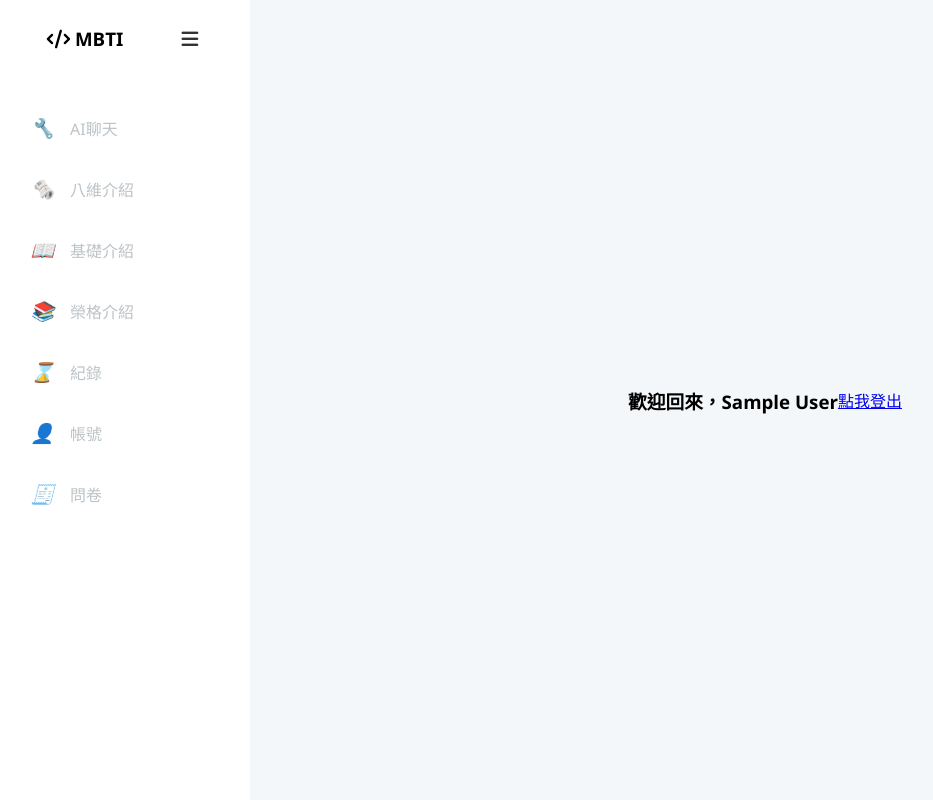
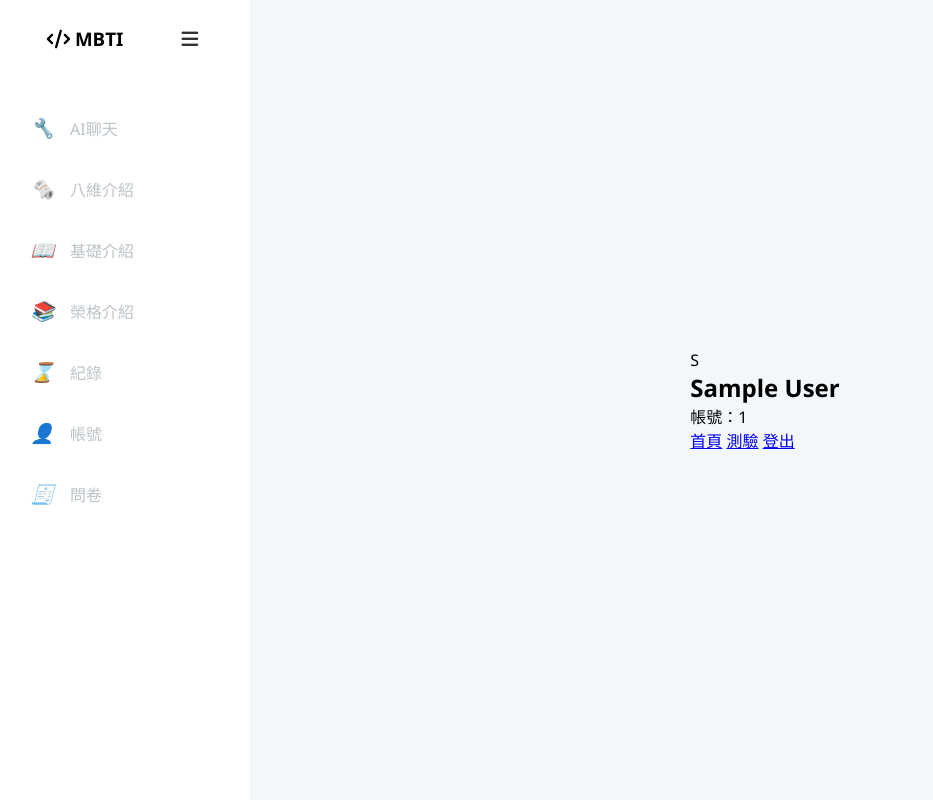
Before and after one commit to Saiaserd/MBTI, a PHP site: page /user.php in a window 1280 px wide. Shown: the whole page, without its empty margins (0-933 px from the left). Run offline with PHP 8.4, Linux system fonts and the light colour scheme; the visitor is signed in with stand-in values (Sample User, id 1).

Commit message:
帳號功能新增

```diff
--- a/user.php
+++ b/user.php
@@ -36,11 +36,24 @@
 <?php
 session_start();
 if (isset($_SESSION['user_name'])) {
-    // 如果已經登入，可以顯示歡迎詞和登出連結
+    $name = htmlspecialchars($_SESSION['user_name']);
+    $id   = htmlspecialchars($_SESSION['user_id']);
+    $initial = mb_substr($name, 0, 1, 'UTF-8');
     include 'sidebar.html';
-    echo "<main class='main-content'><h3>歡迎回來，" . $_SESSION['user_name'] . "</h3>";
-    echo "<a href='logout.php'>點我登出</a></main>";
-    exit(); // 停止執行後面的登入表單
+    echo "
+    <main class='main-content'>
+        <div class='profile-card'>
+            <div class='profile-avatar'>$initial</div>
+            <h2 class='profile-name'>$name</h2>
+            <p class='profile-id'>帳號：$id</p>
+            <div class='profile-actions'>
+                <a href='index.php' class='btn-action'>首頁</a>
+                <a href='survey.php' class='btn-action'>測驗</a>
+                <a href='logout.php' class='btn-logout'>登出</a>
+            </div>
+        </div>
+    </main>";
+    exit();
 }
 ?>
 
```
